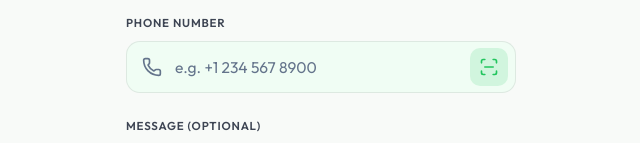
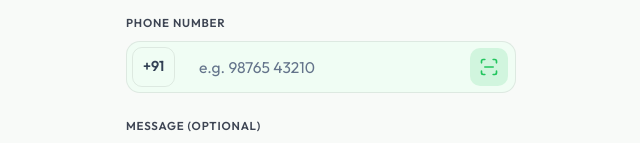
Before and after one commit to sumitrawat2417/whatsapp-quick-send, a React (Vite) app: page / in a window 1280 px wide. Shown: the part 232-375 px from the top of the page, without its empty margins (319-959 px from the left). Built offline with nearby package versions, Linux system fonts and the light colour scheme.

Commit message:
feat: show country code prefix, restrict to 10 digits, and show green check mark

```diff
--- a/src/App.css
+++ b/src/App.css
@@ -114,6 +114,23 @@
   z-index: 2;
 }
 
+.country-prefix {
+  position: absolute;
+  left: 6px;
+  background: var(--color-surface-1);
+  color: var(--color-text-2);
+  font-size: 0.9rem;
+  font-weight: 600;
+  padding: 0 10px;
+  height: 40px;
+  border-radius: 10px;
+  display: flex;
+  align-items: center;
+  justify-content: center;
+  z-index: 2;
+  border: 1px solid var(--color-border);
+}
+
 .input-field {
   width: 100%;
   height: 52px;
@@ -124,9 +141,13 @@
   font-family: var(--font-sans);
   font-size: 0.975rem;
   font-weight: 500;
-  padding: 0 52px 0 48px;
+  padding: 0 90px 0 48px; /* space for right actions */
   outline: none;
   transition: border-color 150ms ease, box-shadow 150ms ease, background 150ms ease;
+}
+
+.input-field.with-prefix {
+  padding-left: 72px; /* make room for country code */
 }
 
 .input-field:focus {
@@ -145,14 +166,30 @@ textarea.input-field {
   height: 100px;
   padding-top: 14px;
   padding-bottom: 14px;
+  padding-right: 14px;
   resize: none;
   line-height: 1.5;
 }
 
-/* Action icon inside the input (scan button) */
-.action-icon {
+/* Actions inside the input (right side) */
+.input-actions-right {
   position: absolute;
   right: 8px;
+  display: flex;
+  align-items: center;
+  gap: 6px;
+  z-index: 2;
+}
+
+.valid-tick {
+  color: var(--color-primary);
+  display: flex;
+  align-items: center;
+  justify-content: center;
+  animation: popIn 200ms cubic-bezier(0.16, 1, 0.3, 1);
+}
+
+.action-icon {
   background: var(--color-primary-dim);
   border: none;
   color: var(--color-primary);
--- a/src/App.jsx
+++ b/src/App.jsx
@@ -1,5 +1,5 @@
 import { useState } from 'react';
-import { MessageCircle, Phone, Send, ScanLine, Type, History, Settings } from 'lucide-react';
+import { MessageCircle, Phone, Send, ScanLine, Type, History, Settings, CheckCircle2 } from 'lucide-react';
 import { useOCR } from './useOCR';
 import { useHistory } from './useHistory';
 import { useSettings } from './useSettings';
@@ -21,6 +21,11 @@ function App() {
   const { processImage, isScanning, scanProgress } = useOCR();
   const { history, saveInteraction, updateName, deleteRecord } = useHistory();
   const { settings, updateSetting } = useSettings();
+
+  // Validate format for green tick
+  const isValidFormat = settings.countryCode
+    ? phoneNumber.length === 10
+    : phoneNumber.length >= 10 && phoneNumber.length <= 15;
 
   const handleSend = () => {
     // Basic formatting: remove all non-numeric characters from the input
@@ -50,14 +55,27 @@ function App() {
     setShowScanner(true);
   };
 
+  const setFormattedPhoneNumber = (rawNumber) => {
+    let val = rawNumber.replace(/\D/g, '');
+    if (settings.countryCode) {
+      // If the scanned/pasted number starts with the country code, strip it to avoid duplication
+      if (val.startsWith(settings.countryCode) && val.length > 10) {
+        val = val.substring(settings.countryCode.length);
+      }
+      setPhoneNumber(val.substring(0, 10)); // max 10 digits when country code is fixed
+    } else {
+      setPhoneNumber(val.substring(0, 15)); // standard international max
+    }
+  };
+
   const handleScanSuccess = (extractedNumber) => {
-    setPhoneNumber(extractedNumber);
+    setFormattedPhoneNumber(extractedNumber);
     setShowScanner(false); // Close modal on success
   };
 
   // Called when a user taps a contact inside the History Drawer
   const handleSelectContact = (selectedNumber, selectedMessage) => {
-    setPhoneNumber(selectedNumber);
+    setFormattedPhoneNumber(selectedNumber);
     setMessage(selectedMessage);
     setShowHistory(false); // Close the drawer automatically
   };
@@ -105,17 +123,32 @@ function App() {
         <div className="form-group">
           <label className="label">Phone Number</label>
           <div className="input-container">
-            <Phone size={20} className="input-icon" />
+            {settings.countryCode ? (
+              <div className="country-prefix">
+                +{settings.countryCode}
+              </div>
+            ) : (
+              <Phone size={20} className="input-icon" />
+            )}
+
             <input
               type="tel"
-              className="input-field"
-              placeholder="e.g. +1 234 567 8900"
+              className={`input-field ${settings.countryCode ? 'with-prefix' : ''}`}
+              placeholder="e.g. 98765 43210"
               value={phoneNumber}
-              onChange={(e) => setPhoneNumber(e.target.value)}
+              onChange={(e) => setFormattedPhoneNumber(e.target.value)}
             />
-            <button className="action-icon" onClick={handleScanClick} title="Scan Number" aria-label="Scan number from image">
-              <ScanLine size={20} />
-            </button>
+
+            <div className="input-actions-right">
+              {isValidFormat && (
+                <div className="valid-tick">
+                  <CheckCircle2 size={20} />
+                </div>
+              )}
+              <button className="action-icon" onClick={handleScanClick} title="Scan Number" aria-label="Scan number from image">
+                <ScanLine size={20} />
+              </button>
+            </div>
           </div>
         </div>
 
@@ -137,7 +170,7 @@ function App() {
         <button
           className="submit-btn"
           onClick={handleSend}
-          disabled={!phoneNumber.trim()}
+          disabled={!phoneNumber.trim() || !isValidFormat}
         >
           <span>Open in WhatsApp</span>
           <Send size={18} />
```
